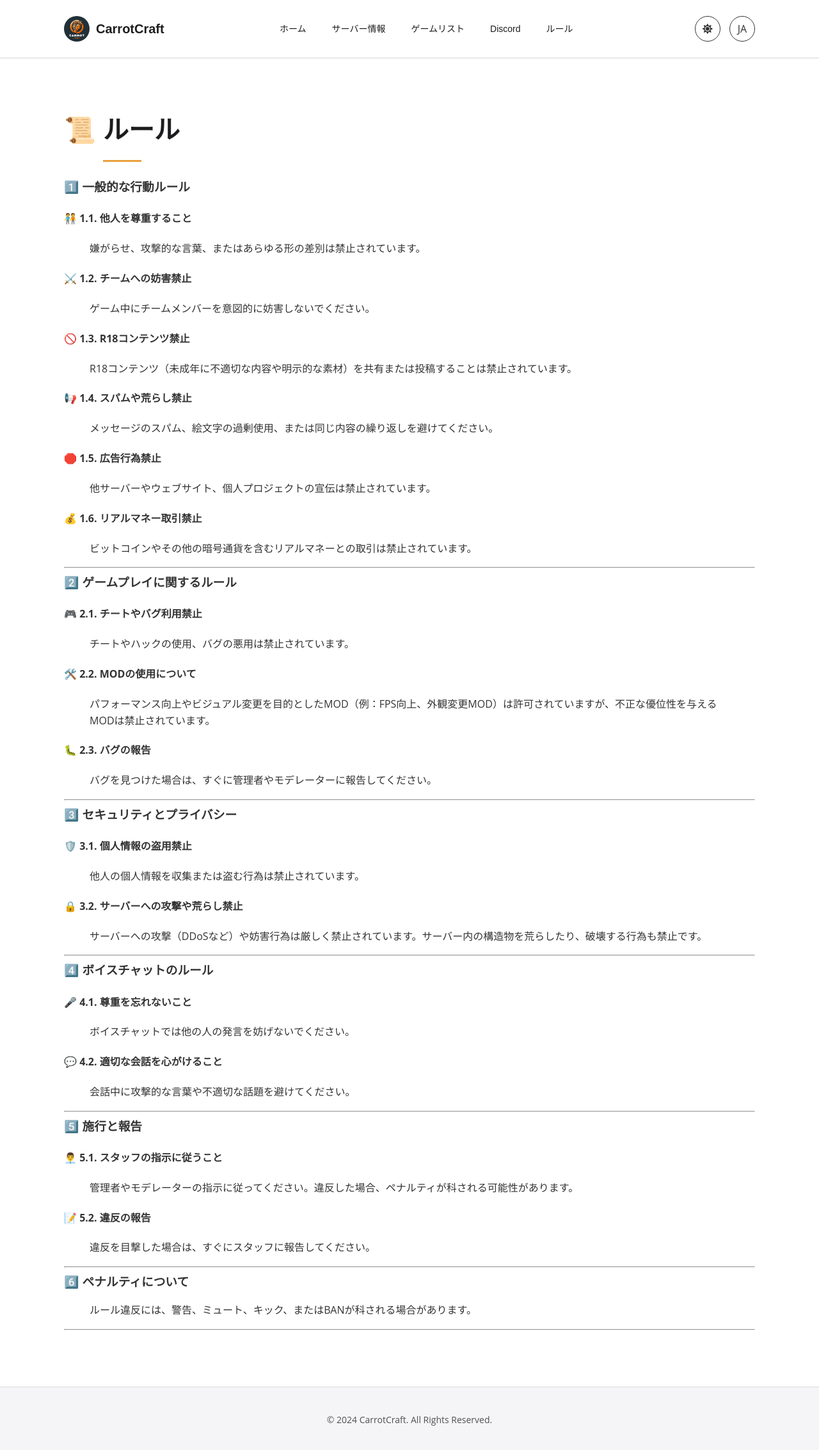
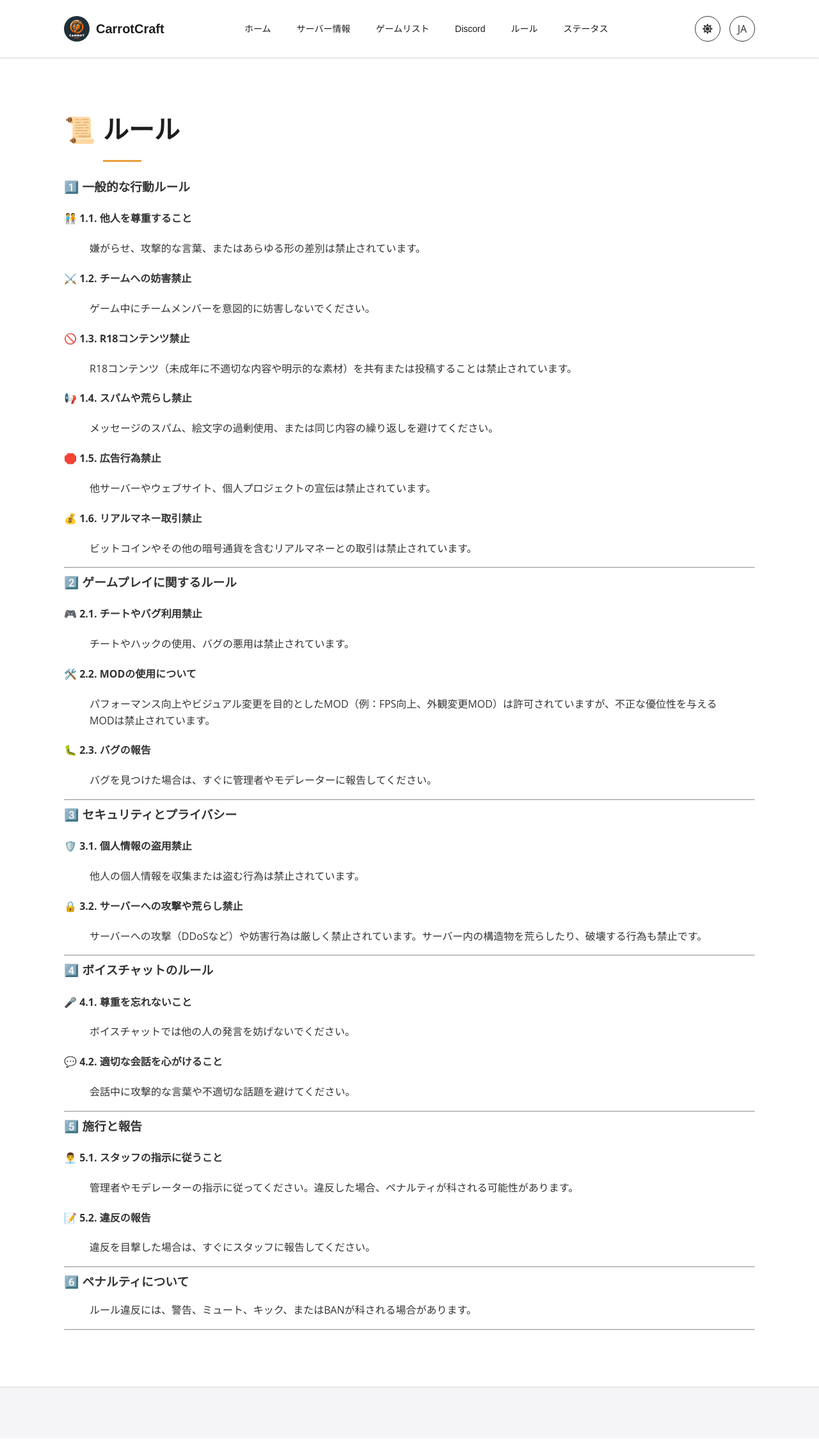
Before and after one commit to carrot-craft/carrotcraft, a plain HTML site: page rules.html in a window 1280 px wide. Shown: the whole page at 64% size. Drawn offline with Linux system fonts and the light colour scheme.

Commit message:
Update rules.html

```diff
--- a/rules.html
+++ b/rules.html
@@ -22,6 +22,7 @@
                     <li><a href="index.html#gamelist" data-ja="ゲームリスト" data-en="Game List">ゲームリスト</a></li>
                     <li><a href="index.html#discord" data-ja="Discord" data-en="Discord">Discord</a></li>
                     <li><a href="rules.html" data-ja="ルール" data-en="Rules">ルール</a></li>
+                    <li><a href="https://status.carrotcraft.f5.si/" target="_blank" data-ja="ステータス" data-en="Status">ステータス</a></li>
                 </ul>
             </nav>
             <div class="header-toggles"> <!-- このdivを追加 -->
@@ -134,7 +135,7 @@
 
     <footer>
         <div class="container">
-            <p data-ja="© 2024 CarrotCraft. All Rights Reserved." data-en="© 2024 CarrotCraft. All Rights Reserved.">&copy; 2024 CarrotCraft. All Rights Reserved.</p>
+            <!-- © 2024 CarrotCraft. All Rights Reserved. -->
         </div>
     </footer>
 
```
